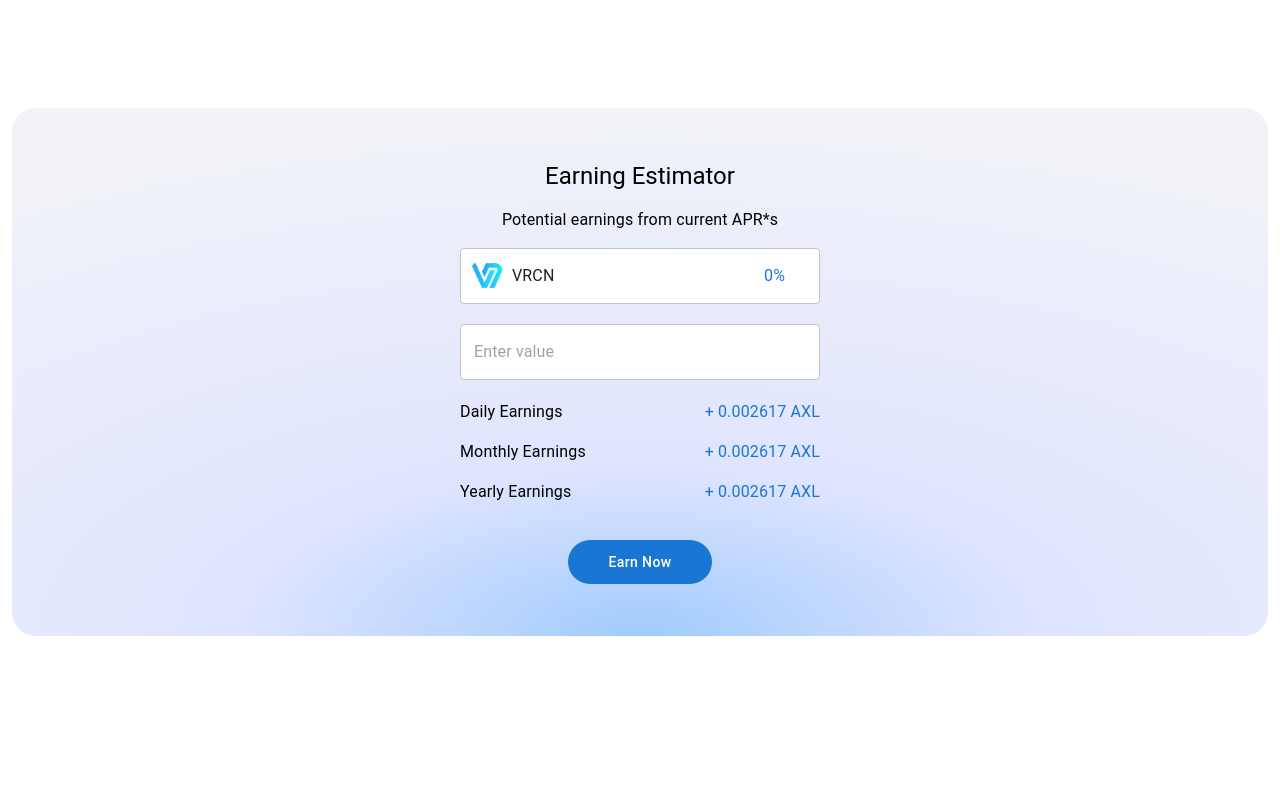
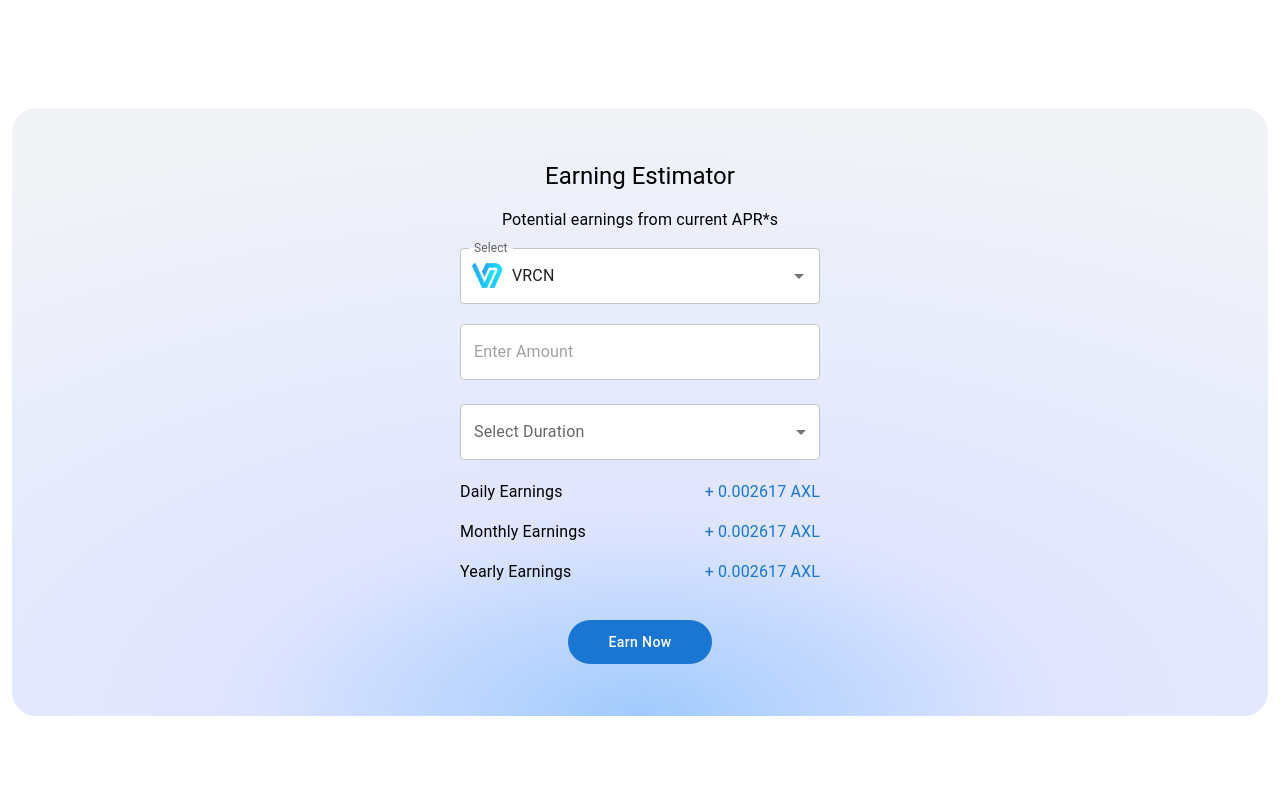
Before and after one commit to Aftab862/metaplayWallet, a React (Vite) app: page /staking in a window 1280 px wide. Shown: the part 1240-2025 px from the top of the page. Built offline with nearby package versions, Linux system fonts and the light colour scheme.

Commit message:
add new fields in calculator

```diff
--- a/src/components/Caculator.jsx
+++ b/src/components/Caculator.jsx
@@ -1,7 +1,7 @@
 import React from 'react'
 import metaPlay from "../assets/MetaplayWallet.svg"
 import vrcn from "../assets/vrcn.png"
-import { Autocomplete, Avatar, Box, Button, Input, MenuItem, Select, Stack, TextField, Typography } from '@mui/material'
+import { Autocomplete, Avatar, Box, Button, FormControl, Input, InputLabel, MenuItem, Select, Stack, TextField, Typography } from '@mui/material'
 
 
 const coinOptions = [
@@ -45,7 +45,7 @@
                     disablePortal
                     className='relative mb-5 bg-white rounded w-90'
                     value={value}
-                    freeSolo
+                    // freeSolo
                     onChange={(event, newValue) => {
                         setValue(newValue);
                     }}
@@ -53,7 +53,7 @@
                     getOptionLabel={(option) => option.label}
 
                     renderInput={(params) => (
-                        <TextField {...params} label="" variant="outlined" />
+                        <TextField {...params} label="Select" variant="outlined" />
                     )}
                     renderOption={(props, option) => (
                         <Box
@@ -97,23 +97,42 @@
                             <Typography
                                 variant="body1"
                                 position="absolute"
-                                right={35}
+                                right={65}
                                 color='primary'
                             >
-                                {option?.percentage}%
+                                {option?.percentage === 0 ? "" : `${option?.percentage}%`}
                             </Typography>
                         </Box>
                     )}
                 />
                 <TextField
 
-                    placeholder="Enter value"
+                    placeholder="Enter Amount"
                     variant="outlined"
-                    className='w-90 bg-white  border-0  rounded'
+                    className='w-90 bg-white mb-5  border-0  rounded'
                     type='number'
-                    mb={2}
 
                 />
+                {console.log("selected values :", value?.id)}
+                <FormControl
+
+                    sx={{ marginTop: 3 }}
+                >
+                    <InputLabel id="select-age-label">Select Duration</InputLabel>
+                    <Select
+                        labelId="select-age-label"
+                        id="select-age"
+                        label="Select Duration"
+                        // value={age}
+                        // onChange={handleChange}
+                        className="bg-white border-0 rounded w-90"
+
+                    >
+                        <MenuItem value={3}>3 Months</MenuItem>
+                        <MenuItem value={6}>6 Months</MenuItem>
+                        <MenuItem value={12}>12 Months</MenuItem>
+                    </Select>
+                </FormControl>
 
 
 
```
